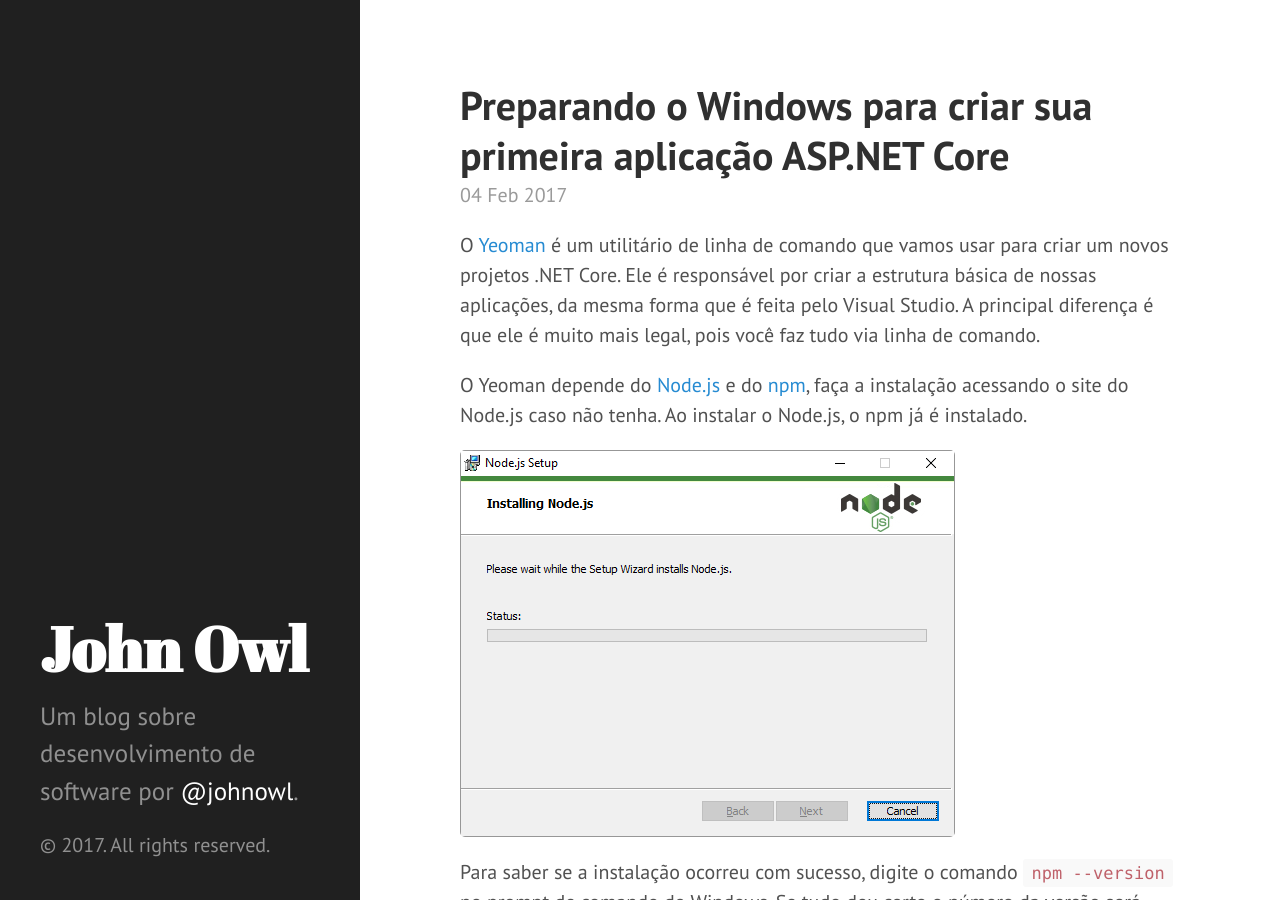
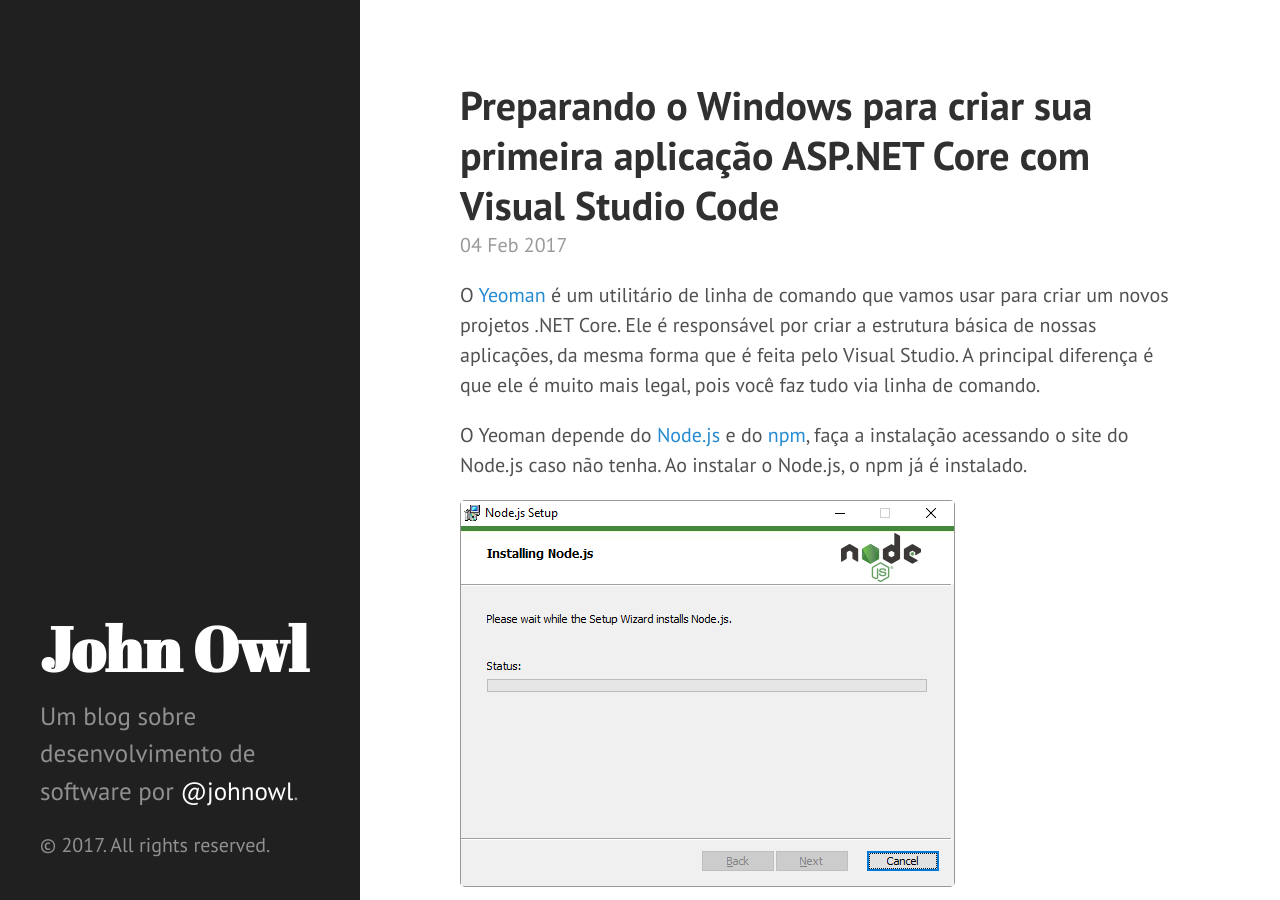
Before and after one commit to johnowl/johnowl.github.io, a Jekyll site: the page built from _posts/2017-02-04-preparando-o-windows-para-criar-sua-primeira-aplicacao-asp-net-core.md, in a window 1280 px wide and 900 px high. Built offline with Jekyll 4.4.1, drawn with Linux system fonts in a browser that asks for light colours; comment, search, counter and statistics services are not loaded.

Commit message:
Alteração título de texto.

```diff
--- a/_posts/2017-02-04-preparando-o-windows-para-criar-sua-primeira-aplicacao-asp-net-core.md
+++ b/_posts/2017-02-04-preparando-o-windows-para-criar-sua-primeira-aplicacao-asp-net-core.md
@@ -1,6 +1,6 @@
 ---
 layout: post
-title: Preparando o Windows para criar sua primeira aplicação ASP.NET Core
+title: Preparando o Windows para criar sua primeira aplicação ASP.NET Core com Visual Studio Code
 comments: true
 categories:
     - .NET Core
```
